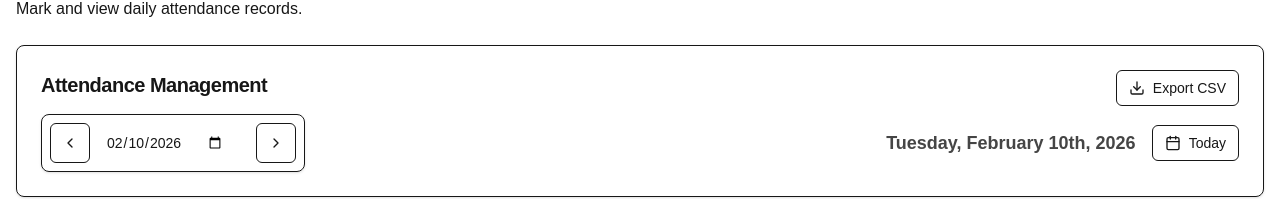
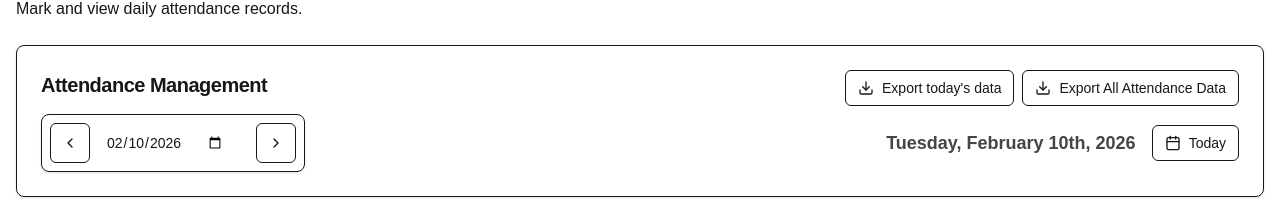
Before and after one commit to shashwatkarna/hrms_ethara, a Next.js app: page /attendance in a window 1280 px wide. Shown: the part 144-343 px from the top of the page. Built offline with nearby package versions, Linux system fonts and the light colour scheme; no server answers; the database is empty.

Commit message:
hover effect added

```diff
--- a/src/app/attendance/attendance-client.tsx
+++ b/src/app/attendance/attendance-client.tsx
@@ -2,6 +2,7 @@
 
 import { useState } from 'react'
 import { useRouter, useSearchParams } from 'next/navigation'
+import { supabase } from '@/lib/supabase'
 import { format, addDays, subDays } from 'date-fns'
 import { Check, X, Loader2, ChevronLeft, ChevronRight, Calendar as CalendarIcon } from 'lucide-react'
 import { Button } from '@/components/ui/button'
@@ -28,6 +29,7 @@ interface Employee {
 interface AttendanceRecord {
     employee_id: string
     status: 'Present' | 'Absent'
+    date: string // Ensure date is part of the record for history export
 }
 
 interface AttendanceClientProps {
@@ -85,11 +87,34 @@ export function AttendanceClient({ employees, attendance: initialData, date }: A
         }
     }
 
+    const fetchAllAttendance = async () => {
+        const { data, error } = await supabase
+            .from('attendance')
+            .select('*')
+            .order('date', { ascending: false })
+
+        if (error) {
+            console.error('Error fetching attendance history:', error)
+            throw error
+        }
+
+        return (data || []).map((r: any) => {
+            const emp = employees.find(e => e.id === r.employee_id)
+            return {
+                Date: r.date,
+                Name: emp ? `${emp.first_name} ${emp.last_name}` : 'Unknown',
+                Department: emp?.department || 'N/A',
+                Status: r.status
+            }
+        })
+    }
+
     return (
         <div>
             <Card className="mb-6">
                 <CardHeader className="flex flex-row items-center justify-between pb-2">
                     <CardTitle className="text-xl font-bold">Attendance Management</CardTitle>
+                    <div className="flex gap-2">
                         <ExportButton
                             data={initialData.map((r: AttendanceRecord) => {
                                 const emp = employees.find(e => e.id === r.employee_id)
@@ -101,7 +126,14 @@ export function AttendanceClient({ employees, attendance: initialData, date }: A
                                 }
                             })}
                             filename={`attendance_${date}.csv`}
+                            label="Export today's data"
                         />
+                        <ExportButton
+                            fetchData={fetchAllAttendance}
+                            filename={`attendance_history_${format(new Date(), 'yyyy-MM-dd')}.csv`}
+                            label="Export All Attendance Data"
+                        />
+                    </div>
                 </CardHeader>
                 <CardContent>
                     <div className="flex flex-col sm:flex-row items-center justify-between gap-4">
--- a/src/components/Navbar.tsx
+++ b/src/components/Navbar.tsx
@@ -15,7 +15,7 @@ export function Navbar() {
                     <Link href="/attendance" className="text-sm font-medium hover:underline underline-offset-4">
                         Attendance
                     </Link>
-                    <Button variant="outline" size="sm">
+                    <Button variant="outline" size="sm" className="hover:bg-background cursor-default hover:text-foreground">
                         Admin
                     </Button>
                 </div>
--- a/src/components/export-button.tsx
+++ b/src/components/export-button.tsx
@@ -1,25 +1,38 @@
 'use client'
 
+import { useState } from "react"
 import { Button } from "@/components/ui/button"
-import { Download } from "lucide-react"
+import { Download, Loader2 } from "lucide-react"
 
 interface ExportButtonProps {
-    data: any[]
+    data?: any[]
+    fetchData?: () => Promise<any[]>
     filename?: string
+    label?: string
 }
 
-export function ExportButton({ data, filename = 'export.csv' }: ExportButtonProps) {
-    const handleExport = () => {
-        if (!data || data.length === 0) {
+export function ExportButton({ data, fetchData, filename = 'export.csv', label = 'Export CSV' }: ExportButtonProps) {
+    const [isLoading, setIsLoading] = useState(false)
+
+    const handleExport = async () => {
+        setIsLoading(true)
+        try {
+            let exportData = data
+
+            if (fetchData) {
+                exportData = await fetchData()
+            }
+
+            if (!exportData || exportData.length === 0) {
                 alert('No data to export')
                 return
             }
 
             // Get headers from first object
-        const headers = Object.keys(data[0])
+            const headers = Object.keys(exportData[0])
             const csvContent = [
                 headers.join(','), // Header row
-            ...data.map(row => headers.map(header => {
+                ...exportData.map(row => headers.map(header => {
                     const value = row[header]
                     // Handle nested objects or strings with commas
                     if (typeof value === 'object' && value !== null) {
@@ -40,12 +53,24 @@ export function ExportButton({ data, filename = 'export.csv' }: ExportButtonProp
                 link.click()
                 document.body.removeChild(link)
             }
+        } catch (error) {
+            console.error('Export failed:', error)
+            alert('Failed to export data')
+        } finally {
+            setIsLoading(false)
+        }
     }
 
     return (
-        <Button variant="outline" size="sm" onClick={handleExport} className="flex gap-2">
-            <Download className="h-4 w-4" />
-            Export CSV
+        <Button
+            variant="outline"
+            size="sm"
+            onClick={handleExport}
+            className="flex gap-2"
+            disabled={isLoading}
+        >
+            {isLoading ? <Loader2 className="h-4 w-4 animate-spin" /> : <Download className="h-4 w-4" />}
+            {label}
         </Button>
     )
 }
--- a/src/components/ui/button.tsx
+++ b/src/components/ui/button.tsx
@@ -9,7 +9,7 @@ export function cn(...inputs: ClassValue[]) {
 }
 
 const buttonVariants = cva(
-    "inline-flex items-center justify-center whitespace-nowrap rounded-md text-sm font-medium ring-offset-background transition-colors focus-visible:outline-none focus-visible:ring-2 focus-visible:ring-ring focus-visible:ring-offset-2 disabled:pointer-events-none disabled:opacity-50",
+    "inline-flex items-center justify-center whitespace-nowrap rounded-md text-sm font-medium ring-offset-background transition-colors focus-visible:outline-none focus-visible:ring-2 focus-visible:ring-ring focus-visible:ring-offset-2 disabled:pointer-events-none disabled:opacity-50 cursor-pointer",
     {
         variants: {
             variant: {
```
Lines whose indentation alone changed are shown as unchanged.
